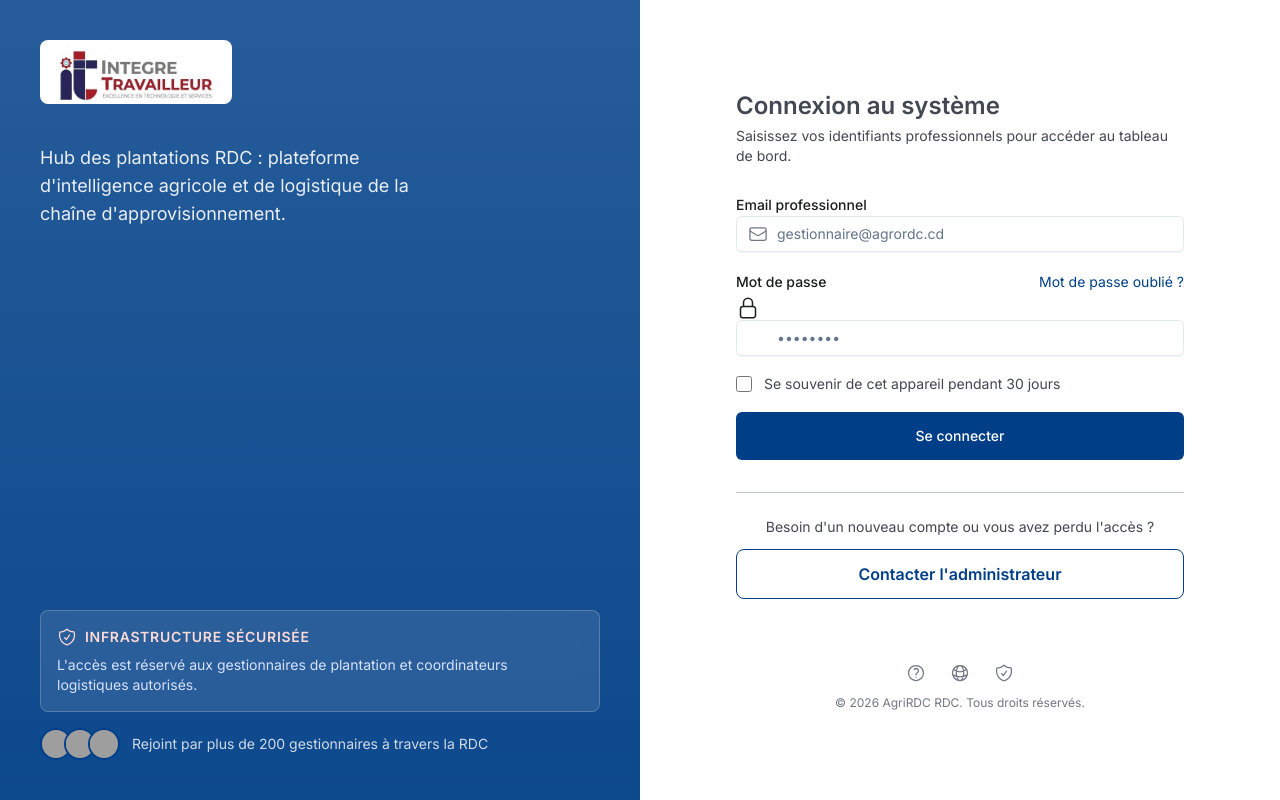
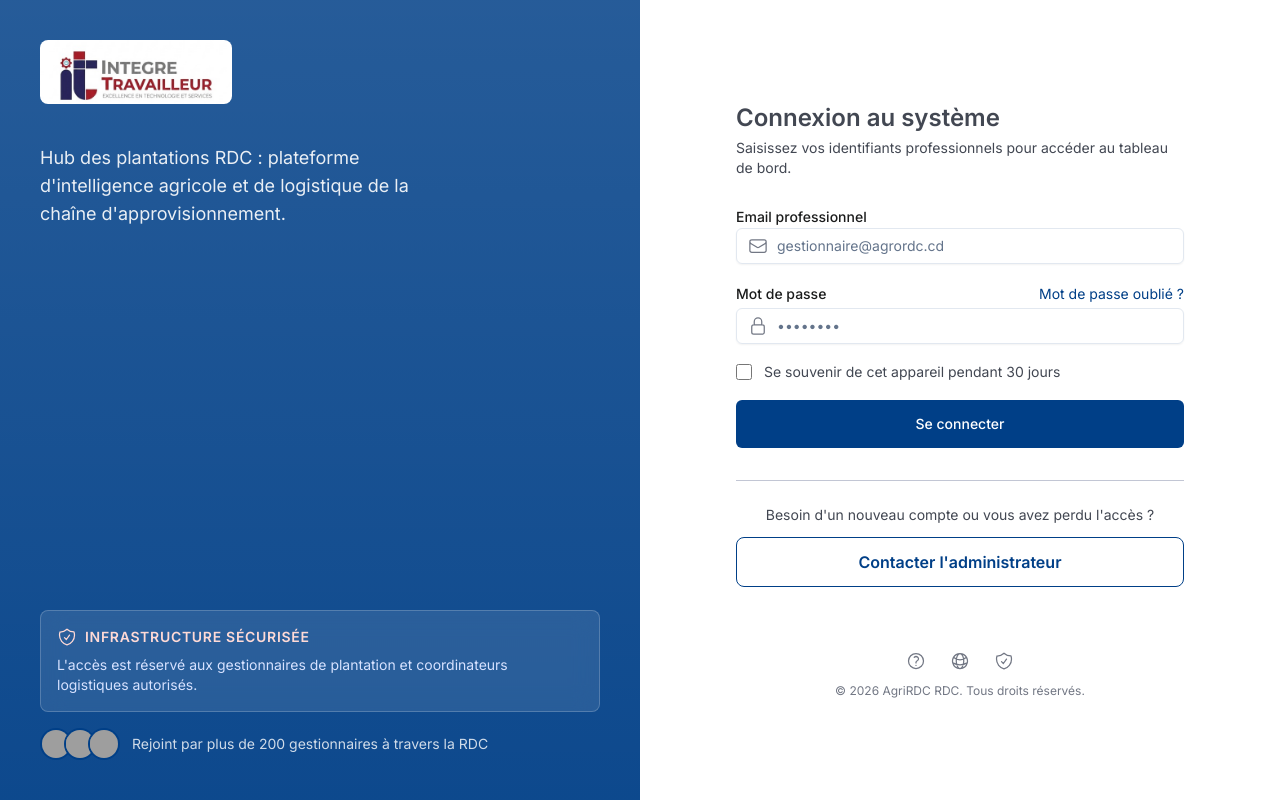
Before and after one commit to paladin-2024/IT-Agro-Project, a React (Vite) app in the folder AgroRdc/: page / in a window 1280 px wide. Built offline with nearby package versions, Linux system fonts and the light colour scheme; no server answers; grey boxes are pictures that could not be loaded.

Commit message:
Refactor sidebars to remove redundant titles and streamline layout

```diff
--- a/AgroRdc/src/components/AdminSidebar.jsx
+++ b/AgroRdc/src/components/AdminSidebar.jsx
@@ -23,10 +23,7 @@ export default function AdminSidebar() {
                 <div className="flex h-10 w-10 items-center justify-center rounded-lg bg-primary">
                     <Icon name="agriculture" className="h-5 w-5 text-primary-foreground" />
                 </div>
-                <div>
-                    <h1 className="text-xl font-black leading-tight text-primary">AgriRDC</h1>
-                    <p className="text-xs uppercase tracking-widest text-muted-foreground">Administration</p>
-                </div>
+                <p className="text-xs uppercase tracking-widest text-muted-foreground">Administration</p>
             </div>
 
             <nav className="flex-1 space-y-1 px-3">
--- a/AgroRdc/src/components/OwnerSidebar.jsx
+++ b/AgroRdc/src/components/OwnerSidebar.jsx
@@ -24,10 +24,7 @@ export default function OwnerSidebar() {
                 <div className="flex h-10 w-10 items-center justify-center rounded-lg bg-primary">
                     <Icon name="agriculture" className="h-5 w-5 text-primary-foreground" />
                 </div>
-                <div>
-                    <h1 className="text-xl font-black leading-tight text-primary">AgriRDC</h1>
-                    <p className="text-xs uppercase tracking-widest text-muted-foreground">Espace Propriétaire</p>
-                </div>
+                <p className="text-xs uppercase tracking-widest text-muted-foreground">Espace Propriétaire</p>
             </div>
 
             <nav className="flex-1 space-y-1 px-3">
--- a/AgroRdc/src/pages/LoginPage.jsx
+++ b/AgroRdc/src/pages/LoginPage.jsx
@@ -156,11 +156,7 @@ export default function LoginPage() {
                                     </Link>
                                 </div>
                                 <div className="relative">
-                                    <svg xmlns="http://www.w3.org/2000/svg" fill="none" viewBox="0 0 24 24" strokeWidth={1.5} stroke="currentColor" className="size-6">
-                                        <path strokeLinecap="round" strokeLinejoin="round" d="M16.5 10.5V6.75a4.5 4.5 0 1 0-9 0v3.75m-.75 11.25h10.5a2.25 2.25 0 0 0 2.25-2.25v-6.75a2.25 2.25 0 0 0-2.25-2.25H6.75a2.25 2.25 0 0 0-2.25 2.25v6.75a2.25 2.25 0 0 0 2.25 2.25Z" />
-                                    </svg>
-
-                                    {/*<Icon name="lock" className="h-5 w-5 absolute left-3 top-1/2 -translate-y-1/2 text-outline" />*/}
+                                    <Icon name="lock" className="h-5 w-5 absolute left-3 top-1/2 -translate-y-1/2 text-outline" />
                                     <Input
                                         id="password"
                                         type="password"
```
